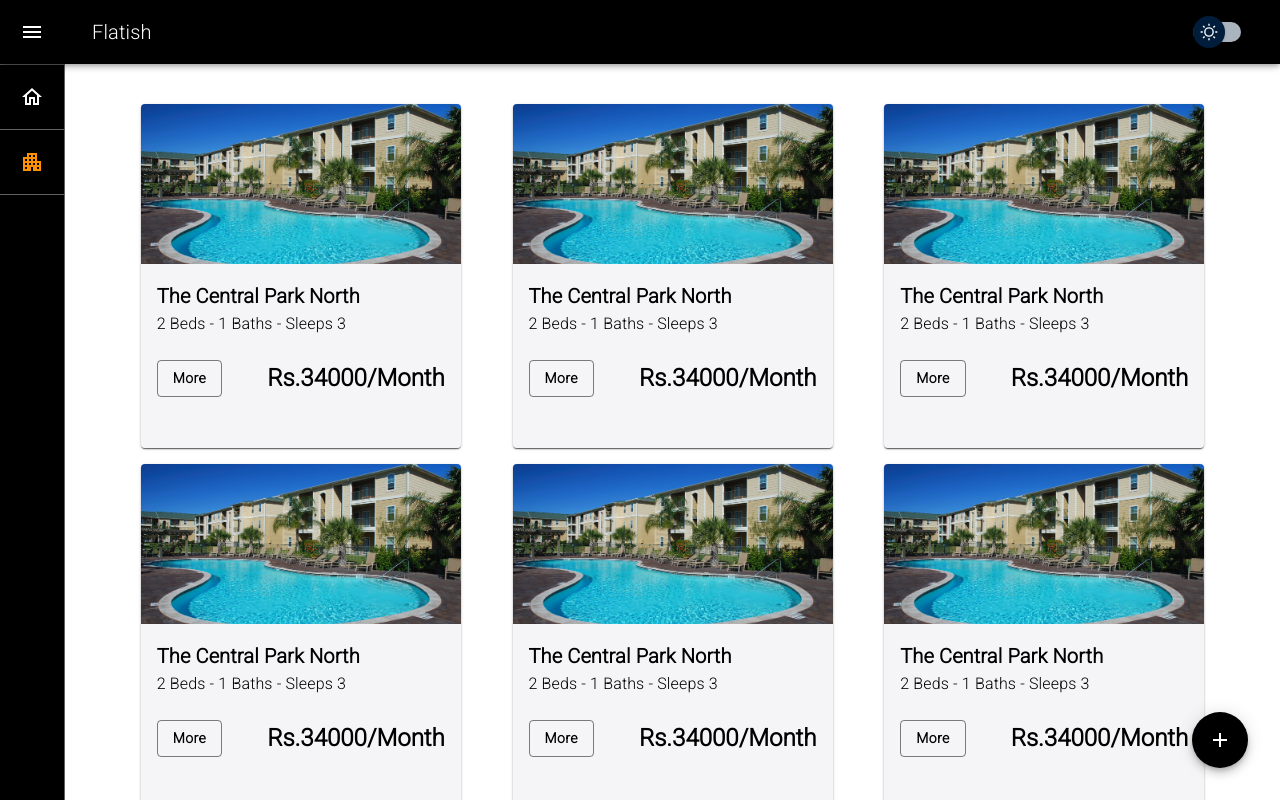
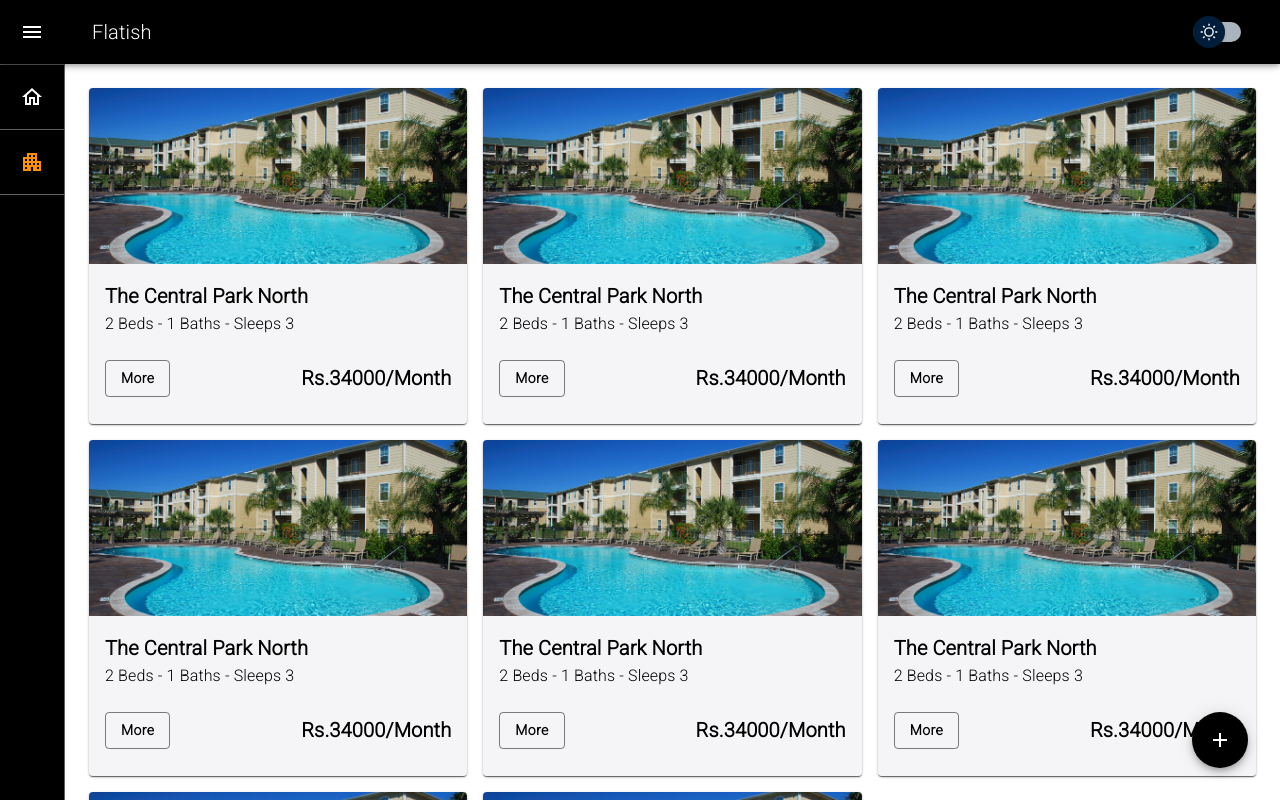
Before and after one commit to AltmashRana/Apartment-Manager-React-Frontend, a React (Create React App) app: page /apartment in a window 1280 px wide. Shown: the top 800 px of the page. Built offline with nearby package versions, Linux system fonts and the light colour scheme.

Commit message:
layout changed for apartment list view

```diff
--- a/src/pages/Apartment/ApartmentCard.jsx
+++ b/src/pages/Apartment/ApartmentCard.jsx
@@ -7,17 +7,17 @@ const ApartmentCard = ({
 }) => {
   return (
     <Paper>
-      <Card sx={{ width: { md: '20rem', xs: '100%' }, boxShadow: 1, boarderRadius: 10, background: '' }}>
-        <Box sx={{ height: '43vh' }}>
+      <Card sx={{ boxShadow: 1, boarderRadius: 10, background: '' }}>
+        <Box sx={{ height: '42vh' }}>
           <CardMedia sx={{
-            height: '20vh'
+            height: '22vh'
           }} image={photo} />
           <CardContent sx={{ height: '20vh' }}>
             <Typography fontWeight="bold" variant='h6' component={"h1"}>{apartment.title.slice(0, 60)}</Typography>
             <Typography>{apartment.bedrooms} Beds - {apartment.bathrooms} Baths - Sleeps {apartment.capacity}</Typography>
             <Stack direction="row" sx={{ marginTop: '1.5rem', alignItems: 'center' }}>
-              <Button variant="outlined">More</Button>
-              <Typography variant='h5' marginLeft={'auto'} fontWeight={"bold"} >Rs.{apartment.rent}/Month</Typography>
+              <Button variant="outlined" marginRight={2}>More</Button>
+              <Typography variant='h6' marginLeft={'auto'} fontWeight={"bold"} >Rs.{apartment.rent}/Month</Typography>
             </Stack>
           </CardContent>
         </Box>
--- a/src/pages/Apartment/ApartmentLV.jsx
+++ b/src/pages/Apartment/ApartmentLV.jsx
@@ -1,5 +1,5 @@
 import { Add } from '@mui/icons-material'
-import { Box, Fab, Stack } from '@mui/material'
+import { Fab, Grid } from '@mui/material'
 import React from 'react'
 import { connect } from 'react-redux'
 import { createStructuredSelector } from 'reselect'
@@ -11,15 +11,13 @@ const ApartmentLV = ({
 }) => {
     return (
         <>
-            <Box p={2} sx={{ overFlowY: 'auto', height: '100%', flex: 2 }}>
-                <Stack sx={{ scrollbarWidth: 'thin', flexDirection: { sx: 'column', md: 'row' } }} flexWrap="wrap" justifyContent="space-evenly" gap={2}>
-                    {apartmentList.map((apartment) => (
-                        <Box key={apartment.id}>
-                            <ApartmentCard apartment={apartment} />
-                        </Box>
-                    ))}
-                </Stack >
-            </Box>
+            <Grid container columnSpacing={2} rowGap={2}>
+                {apartmentList.map((apartment) => (
+                    <Grid item xs={12} sm={12} md={6} lg={4} xl={3} xxl={2} key={apartment.id} sx={{ minWidth: 'auto' }}>
+                        <ApartmentCard apartment={apartment} />
+                    </Grid>
+                ))}
+            </Grid>
             <Fab color="primary" sx={{ size: { xs: 'medium', md: 'large' } }}>
                 <Add />
             </Fab>
```
